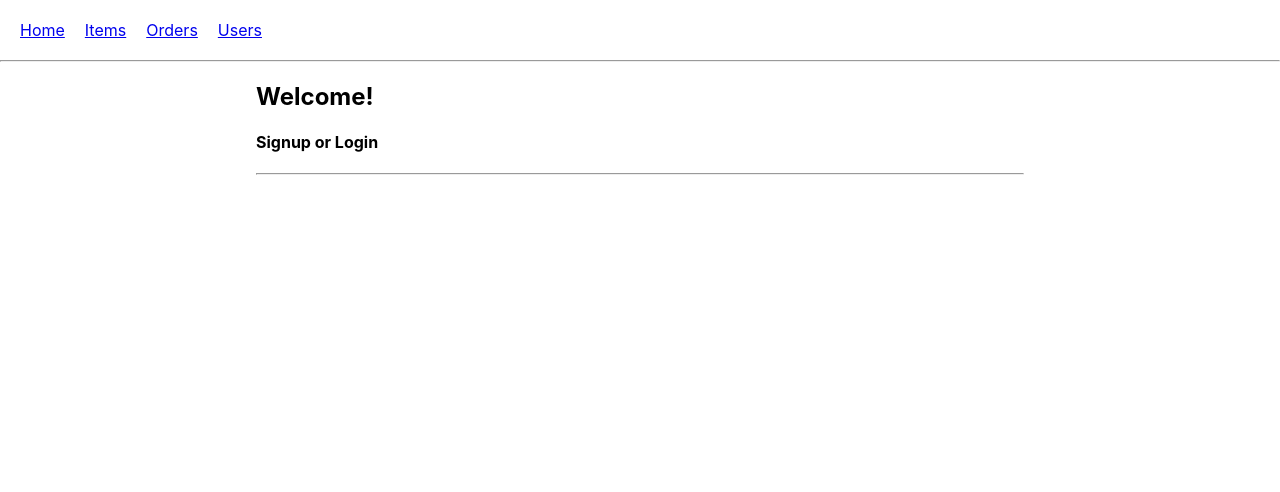
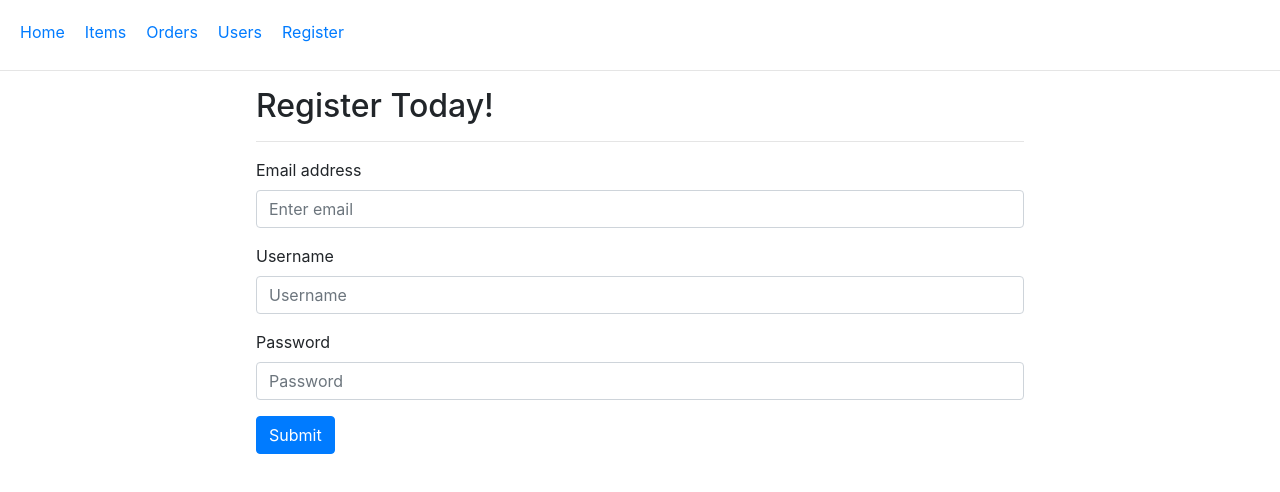
Before and after one commit to MasReed/Nodo-Manager, a React (Create React App) app in the folder nodo-manager-frontend/: page /register in a window 1280 px wide. Shown: the top 492 px of the page. Built offline with nearby package versions, Linux system fonts and the light colour scheme; no server answers.

Commit message:
implement react-bootstrap, create register page

```diff
--- a/nodo-manager-frontend/package.json
+++ b/nodo-manager-frontend/package.json
@@ -8,6 +8,7 @@
     "@testing-library/user-event": "^12.8.3",
     "axios": "^0.21.1",
     "react": "^17.0.2",
+    "react-bootstrap": "^1.6.0",
     "react-dom": "^17.0.2",
     "react-redux": "^7.2.4",
     "react-router-dom": "^5.2.0",
--- a/nodo-manager-frontend/public/index.html
+++ b/nodo-manager-frontend/public/index.html
@@ -8,6 +8,12 @@
     <meta
       name="description"
       content="Web site created using create-react-app"
+    />
+    <link
+      rel="stylesheet"
+      href="https://cdn.jsdelivr.net/npm/bootstrap@4.6.0/dist/css/bootstrap.min.css"
+      integrity="sha384-B0vP5xmATw1+K9KRQjQERJvTumQW0nPEzvF6L/Z6nronJ3oUOFUFpCjEUQouq2+l"
+      crossorigin="anonymous"
     />
     <link rel="apple-touch-icon" href="%PUBLIC_URL%/logo192.png" />
     <!--
--- a/nodo-manager-frontend/src/App.js
+++ b/nodo-manager-frontend/src/App.js
@@ -15,6 +15,7 @@
 import OrdersPage from './components/orders/OrdersPage'
 import UsersPage from './components/users/UsersPage'
 import HomePage from './components/HomePage'
+import RegisterPage from './components/RegisterPage'
 
 
 function App() {
@@ -41,6 +42,7 @@
           <Link to='/items' style={navBtnStyle}>Items</Link>
           <Link to='/orders' style={navBtnStyle}>Orders</Link>
           <Link to='/users' style={navBtnStyle}>Users</Link>
+          <Link to='/register' style={navBtnStyle}>Register</Link>
         </nav>
         <hr />
       </React.Fragment>
@@ -60,6 +62,10 @@
             <UsersPage />
           </Route>
 
+          <Route path='/register'>
+            <RegisterPage />
+          </Route>
+
           <Route path='/'>
             <HomePage />
           </Route>
--- /dev/null
+++ b/nodo-manager-frontend/src/components/RegisterPage.js
@@ -0,0 +1,39 @@
+import React from 'react'
+
+import Button from 'react-bootstrap/Button'
+import Form from 'react-bootstrap/Form'
+
+
+const RegisterPage = () => {
+
+
+  return (
+    <div style={{ margin: '1% 20%'}}>
+      <h2>Register Today!</h2>
+      <hr />
+
+      <Form>
+        <Form.Group controlId="formBasicEmail">
+          <Form.Label>Email address</Form.Label>
+          <Form.Control type="email" placeholder="Enter email" />
+        </Form.Group>
+
+        <Form.Group controlId="formBasicUsername">
+          <Form.Label>Username</Form.Label>
+          <Form.Control type="email" placeholder="Username" />
+        </Form.Group>
+
+        <Form.Group controlId="formBasicPassword">
+          <Form.Label>Password</Form.Label>
+          <Form.Control type="password" placeholder="Password" />
+        </Form.Group>
+
+        <Button variant="primary" type="submit">
+          Submit
+        </Button>
+      </Form>
+    </div>
+  )
+}
+
+export default RegisterPage
```
Also changed, not shown: 1 other file (tests, documents, lock files or other folders).
